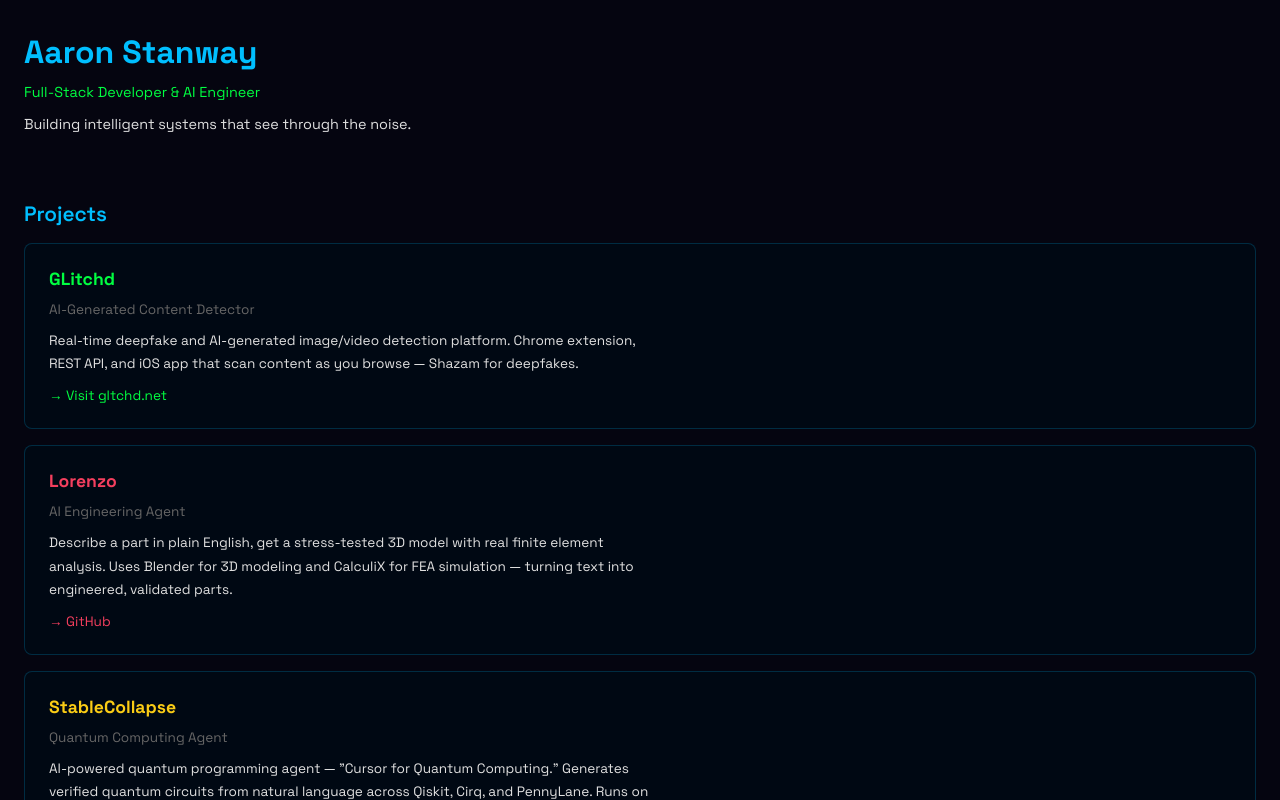
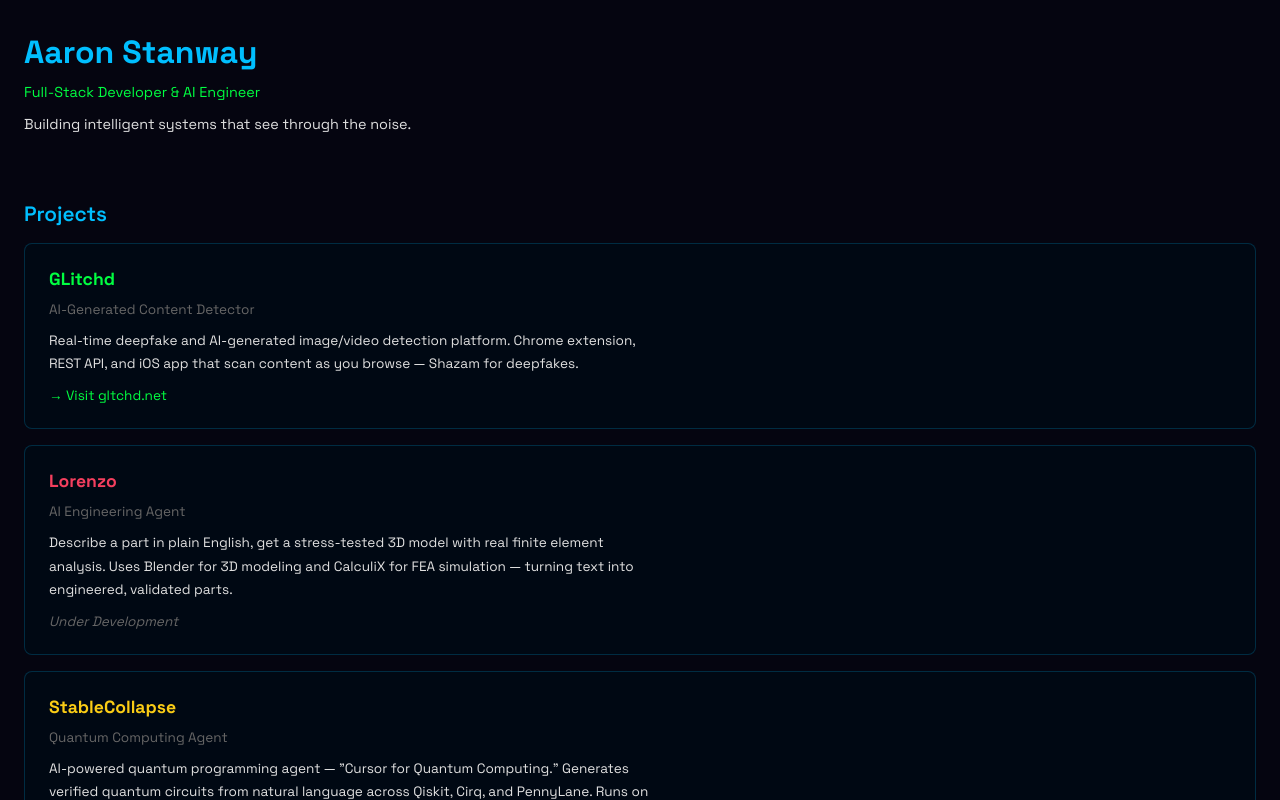
Before and after one commit to Astanwa/aaronstanway.com, a React (Vite) app: page / in a window 1280 px wide. Shown: the top 800 px of the page. Built offline with nearby package versions, Linux system fonts and the light colour scheme.

Commit message:
Replace dead GitHub links with 'Under Development' for private repos

```diff
--- a/src/components/MobileFallback.jsx
+++ b/src/components/MobileFallback.jsx
@@ -25,11 +25,17 @@
             <p style={{ marginBottom: '0.5rem' }}>{p.tagline}</p>
             <p style={{ color: '#e0e0e0', fontSize: '0.85rem', marginBottom: '0.75rem' }}>{p.description}</p>
             <div style={{ display: 'flex', gap: '1rem', flexWrap: 'wrap' }}>
-              {p.links.filter((l) => l.url !== '#').map((link) => (
-                <a key={link.label} href={link.url} target="_blank" rel="noopener noreferrer" style={{ color: p.color, textDecoration: 'none', fontSize: '0.85rem' }}>
-                  → {link.label}
-                </a>
-              ))}
+              {p.links.map((link) =>
+                link.url === '#' ? (
+                  <span key={link.label} style={{ color: '#666', fontSize: '0.85rem', fontStyle: 'italic' }}>
+                    {link.label}
+                  </span>
+                ) : (
+                  <a key={link.label} href={link.url} target="_blank" rel="noopener noreferrer" style={{ color: p.color, textDecoration: 'none', fontSize: '0.85rem' }}>
+                    → {link.label}
+                  </a>
+                )
+              )}
             </div>
           </div>
         ))}
--- a/src/config/content.js
+++ b/src/config/content.js
@@ -27,7 +27,7 @@
     tech: ['Python', 'Blender 4.x', 'CalculiX', 'Gmsh', 'MCP Server'],
     color: '#f43f5e',
     links: [
-      { label: 'GitHub', url: 'https://github.com/Astanwa/Blender-Physics-Agent-' },
+      { label: 'Under Development', url: '#' },
     ],
   },
   {
@@ -39,7 +39,7 @@
     tech: ['Python', 'Qiskit', 'Cirq', 'PennyLane', 'IBM Quantum', 'Claude API'],
     color: '#facc15',
     links: [
-      { label: 'GitHub', url: 'https://github.com/Astanwa/Stable-Collapse-' },
+      { label: 'Under Development', url: '#' },
     ],
   },
   {
```
